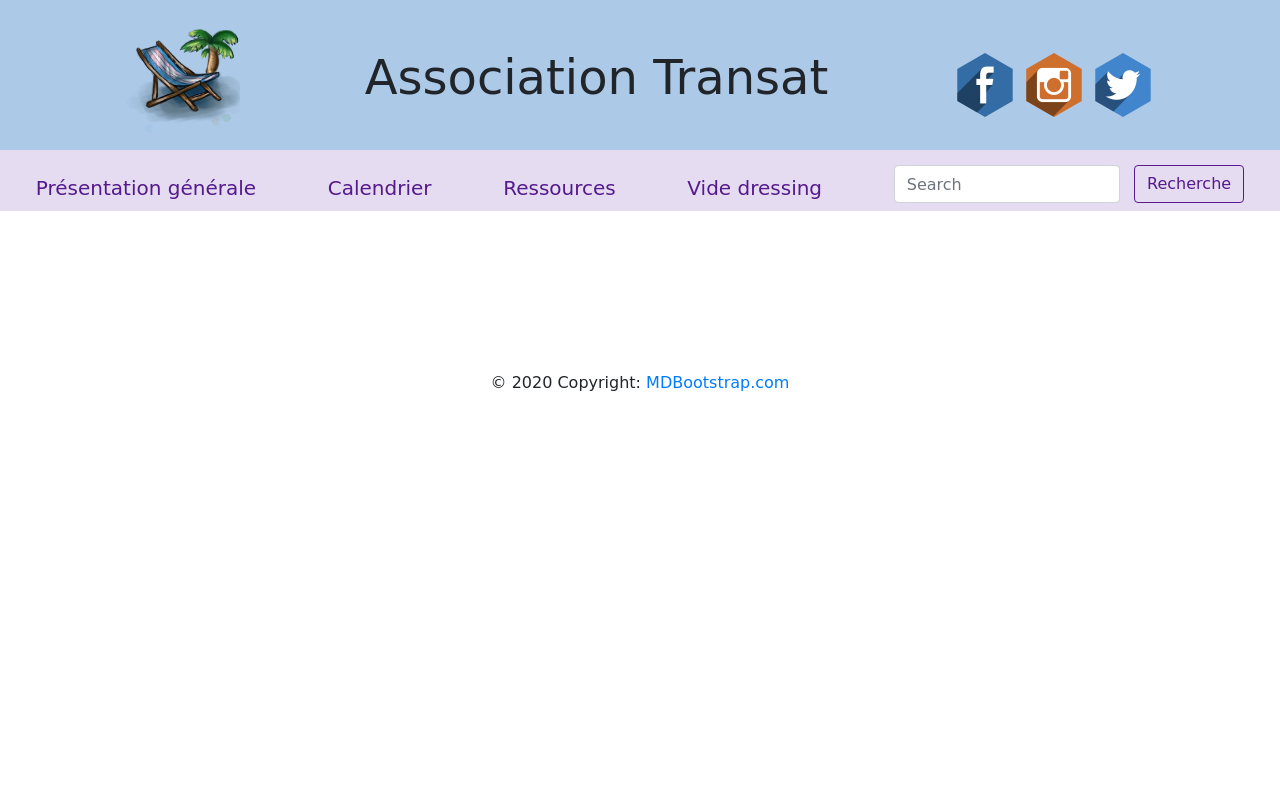
After one commit to julia-denivet/Transat, a PHP site: page /ressources.php in a window 1280 px wide. The commit adds this page. Run offline with PHP 8.4, Linux system fonts and the light colour scheme.

Commit message:
Commit pre planning

```diff
--- a/Apparence/transat-asso.css
+++ b/Apparence/transat-asso.css
@@ -1,13 +1,30 @@
+
+body
+{
+    font-family:'Comic Neue', cursive ;
+}
+
+.lateral
+{
+    transition: box-shadow 1s ,transform 1s;
+    transform: scale(1.01);
+    border-radius: 10px;
+    display: flex;
+    margin-top: 15px;
+}
 .body_index {
     margin: 0;
     padding: 0;
     height: 100%;
-    font-family: 'Comic Neue', cursive;
+
 }
 
-main{
+.main_index
+{
     display: flex;
     flex-direction: row;
+    width: 100vw;
+	height: 78vh;
 }
 
 .col-3 .col-8{
@@ -51,28 +68,22 @@
     color: #551A8B;
 }
 
-.main_footer {
-    background-color: #e5dcf1;
-    position: absolute;
-    bottom: 300px;
-    left: 0;
-    right: 0;
+.a_header:hover
+{
+    text-decoration: none;
+    color: #551A8B;
+}
+
+
+.footer {
+
+    position: fixed;
+    bottom: 0;
     display: flex;
     flex-direction: row;
     justify-content: center;
     padding-top: 10px;
     padding-bottom: 10px;
-}
-
-.footer {
-    min-height: 300px;
-    background-color: #acc9e7;
-    bottom: 0;
-    left: 0;
-    right: 0;
-    display: inline-block;
-    justify-content: center;
-    display: flex;
 }
 
 .img_footer {
@@ -89,23 +100,23 @@
     top: 50px;
 }
 
-.lateral {
-    min-height: 800px;
-    width: 400px;
-    background-color: #acc9e7;
-    margin-left: 10px;
-    margin-top: 10px;
-    margin-bottom: 60px;
+
+
+#new_index
+{
+    text-align: center;
 }
 
 .agencement {
     display: flex;
     flex-direction: row;
+    height: 50vh;
 }
 
 .entete {
-    border-bottom: solid;
+
     text-align: center;
+    height: 60vh;
 }
 
 
@@ -148,15 +159,16 @@
 
 .img_carousel_index
 {
- width: 1000px;
-
+ width: 50vw;
+ height: 60vh;
+ border-radius: 20px;
 }
 
 #carouselExampleControls
 {
-    overflow: hidden;
-    width: 900px;
-    height: 500px;
+
+    width: 80vw;
+    height: 60vh;
     margin-left: 5px;
     margin-top: 10px;
 }
@@ -166,25 +178,66 @@
     width: 900px ;
 }
 
-.div_asso_Trans
+.carousel_flyer
 {
     display: flex;
     flex-direction: column;
-    justify-content: space-between;
-    text-align: justify;
-    align-items: center;
-    margin-left: -15px;
-    height: 400px;
-    line-height: 1em;
-    font-size: 15px;
-    font-family: 'Comic Neue', cursive;
-    margin-top: 5px;
+    border-radius: 20px;
+    height: 70vh;
 }
 
-.flex_row_index
+.newletters_index
+{
+    display: flex;
+    flex-direction: column;
+    width: 400px;
+    height: 600px;
+    background-color: #acc9e7;
+    margin-left: 10px;
+    margin-top: 10px;
+    margin-bottom: 60px;
+    border-radius: 20px;
+    text-shadow: ;
+}
+
+.newletters_index:hover
+{
+    box-shadow: 2px 2px 10px black;
+}
+
+.index_flex
 {
     display: flex;
     flex-direction: row;
+}
 
-    justify-content: space-between;
+#img_flyer
+{
+    width: 50vw;
 }
+
+#div_flyer_index
+{
+    margin-top: 50px;
+}
+
+.color_search {
+    color: #551A8B;
+    border-color: #551A8B;
+}
+
+.color_search:hover
+{
+    background-color: #551A8B;
+}
+
+.form_recherche_header
+{
+    margin-bottom: 0.5rem;
+}
+
+.flyer_texte_index
+{
+    display: flex;
+    flex-direction: column;
+}
--- a/Header-Footer/footer.php
+++ b/Header-Footer/footer.php
@@ -1,17 +1,24 @@
-<div class="nav">
-    <main class="main_footer">
-        <a href="https://www.facebook.com/TransatAsso"><img class="img_footer" src="Medias/Logos/facebook.png" alt=""></a>
-        <a href="https://www.instagram.com/associationtransat/?hl=fr"><img class="img_footer" src="Medias/Logos/instagram.png" alt=""></a>
-        <a href="https://twitter.com/Asso_Transat"><img class="img_footer" src="Medias/Logos/twitter.png" alt=""></a>
-    </main>
-    <footer class="footer">
-        <nav>
-            <a href="">a</a>
-            <a href="">a</a>
-            <a href="">a</a>
-            <a href="">a</a>
-            <a href="">a</a>
-            <a href="">a</a>
-        </nav>
-    </footer>
-</div>
+
+<footer class="page-footer font-small cyan darken-3">
+    <div class="container">
+        <div class="row">
+            <div class="col-md-12 py-5">
+                <div class="mb-5 flex-center">
+                    <a class="fb-ic" href="https://www.facebook.com/TransatAsso">
+                        <i class="fab fa-facebook-f fa-lg white-text mr-md-5 mr-3 fa-2x"> </i>
+                    </a>
+                    <a href="https://twitter.com/Asso_Transat" class="tw-ic">
+                        <i class="fab fa-twitter fa-lg white-text mr-md-5 mr-3 fa-2x"> </i>
+                    </a>
+                    <a href="https://twitter.com/Asso_Transat" class="ins-ic">
+                        <i class="fab fa-instagram fa-lg white-text mr-md-5 mr-3 fa-2x"> </i>
+                    </a>
+                </div>
+            </div>
+
+        </div>
+    </div>
+    <div class="footer-copyright text-center py-3">© 2020 Copyright:
+        <a href="https://mdbootstrap.com/"> MDBootstrap.com</a>
+    </div>
+</footer>
--- a/Header-Footer/header.php
+++ b/Header-Footer/header.php
@@ -9,11 +9,26 @@
 </section>
 <header class="header">
     <nav class="nav_header">
-        <a class="a_header"  href="">Présentation générale</a>
-        <a class="a_header" href="">Calendrier</a>
-        <a class="a_header" href="">Ressources</a>
-        <a class="a_header" href="">Vide dressing</a>
-        <a class="a_header" href="admin.php">admin</a>
+        <a class="a_header"  href="index.php">Présentation générale</a>
+        <a class="a_header" href="calendrier.php">Calendrier</a>
+        <a class="a_header" href="ressources.php">Ressources</a>
+        <a class="a_header" href="vide-dressing.php">Vide dressing</a>
+        <div class="form_recherche_header">
+            <form class="form-inline my-2 my-lg-0 ">
+                <section>
+                    <article>
+                        <input class="form-control mr-sm-2 " id="autotransat" type="search" onkeyup="autocompletiontransat('0')" placeholder="Search" aria-label="Search">
+                        <button class="btn btn-outline-success color_search" type="submit">Recherche</button>
+                    </article>
+                    <article id="datatransat">
+
+                    </article>
+
+                </section>
+
+            </form>
+        </div>
+
 
     </nav>
 </header>
--- /dev/null
+++ b/ressources.php
@@ -0,0 +1,21 @@
+<html>
+
+    <head>
+        <link rel="stylesheet" href="https://stackpath.bootstrapcdn.com/bootstrap/4.4.1/css/bootstrap.min.css" integrity="sha384-Vkoo8x4CGsO3+Hhxv8T/Q5PaXtkKtu6ug5TOeNV6gBiFeWPGFN9MuhOf23Q9Ifjh" crossorigin="anonymous">
+        <link rel="stylesheet" href="Apparence/transat-asso.css">
+        <script src="https://code.jquery.com/jquery-3.4.1.slim.min.js" integrity="sha384-J6qa4849blE2+poT4WnyKhv5vZF5SrPo0iEjwBvKU7imGFAV0wwj1yYfoRSJoZ+n" crossorigin="anonymous"></script>
+        <script src="https://cdn.jsdelivr.net/npm/popper.js@1.16.0/dist/umd/popper.min.js" integrity="sha384-Q6E9RHvbIyZFJoft+2mJbHaEWldlvI9IOYy5n3zV9zzTtmI3UksdQRVvoxMfooAo" crossorigin="anonymous"></script>
+        <script src="https://stackpath.bootstrapcdn.com/bootstrap/4.4.1/js/bootstrap.min.js" integrity="sha384-wfSDF2E50Y2D1uUdj0O3uMBJnjuUD4Ih7YwaYd1iqfktj0Uod8GCExl3Og8ifwB6" crossorigin="anonymous"></script>
+
+
+    </head>
+
+    <body>
+        <?php include('Header-Footer/header.php'); ?>
+        <main>
+
+
+        </main>
+        <?php include('Header-Footer/footer.php'); ?>
+    </body>
+</html>
```
Also changed, not shown: Apparence/index.js (added, +25 -0 lines), calendrier.php (added, +21 -0 lines), index.php (+29 -65 lines), vide-dressing.php (added, +21 -0 lines), Medias/Transat/flyer.jpg (added).
